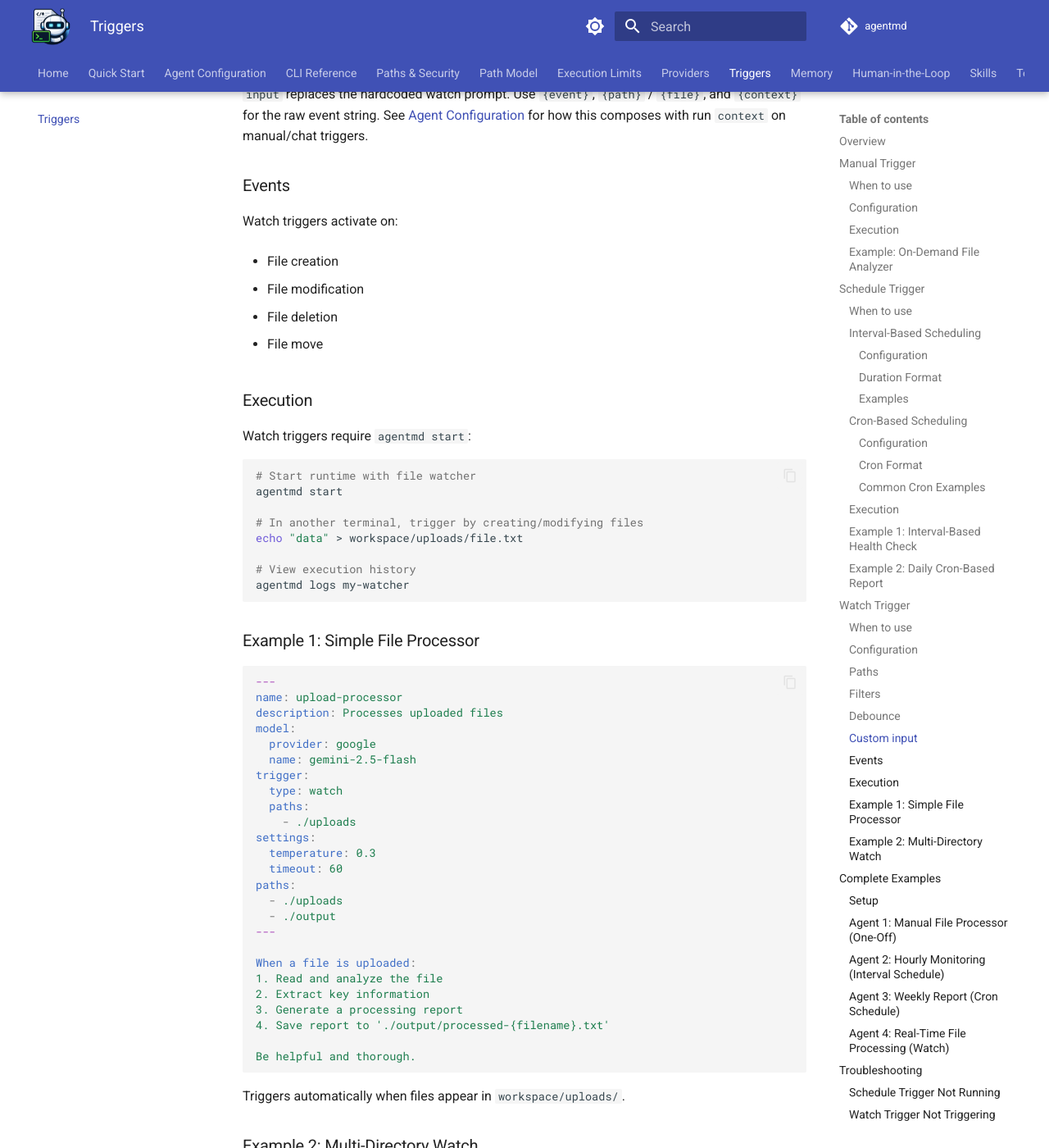
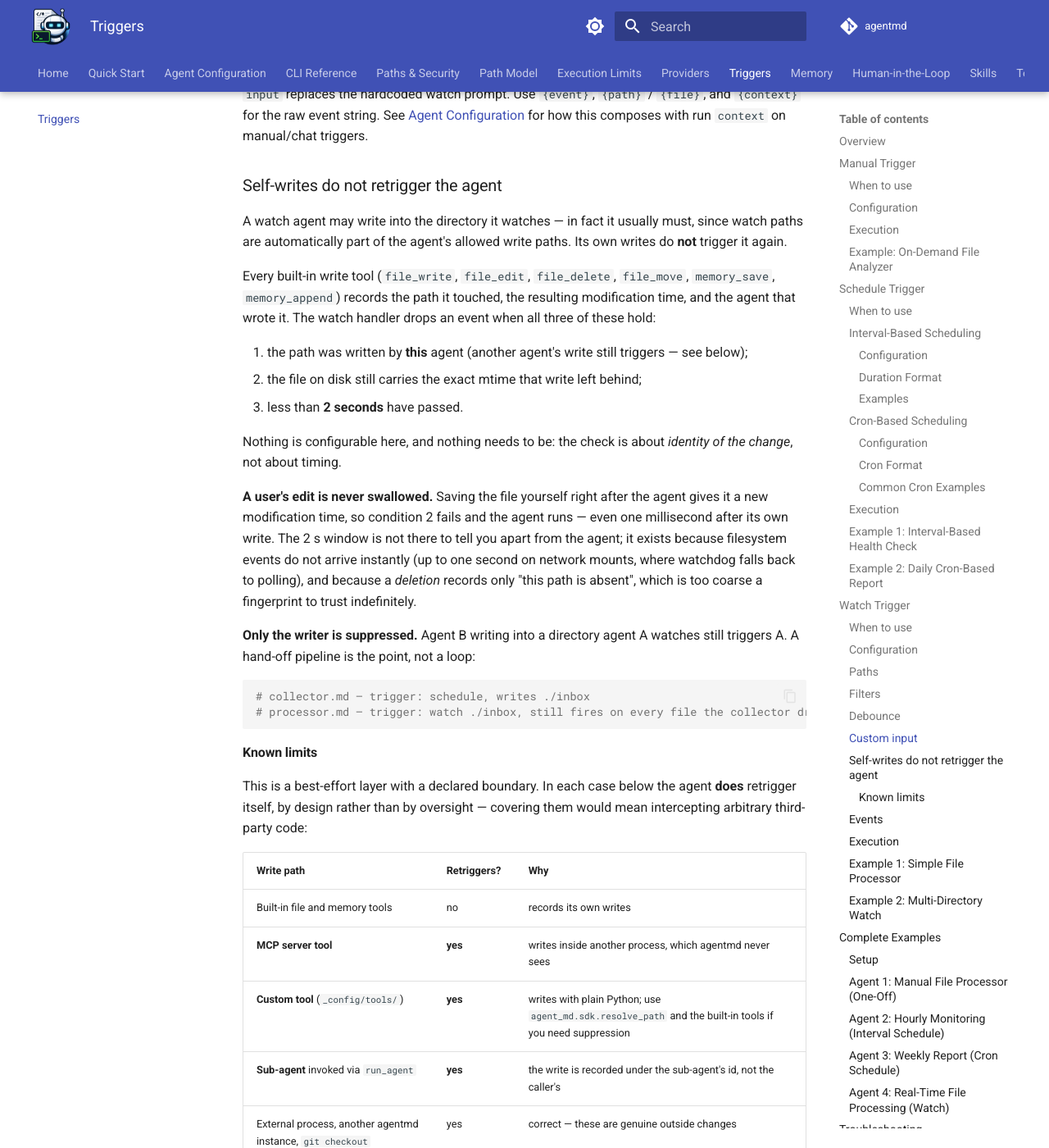
Before and after one commit to z-fab/agentmd, an MkDocs documentation site: the page built from docs/triggers.md, in a window 1280 px wide and 1400 px high, scrolled down 6648 px. Shown: the whole window at 82% size. Built offline with MkDocs 1.6.1 and Material for MkDocs 9.7.7, drawn with Linux system fonts in a browser that asks for light colours; comment, search, counter and statistics services are not loaded; the version menu is left out; some of the changed text lies outside the part shown.

Commit message:
docs(triggers): document self-write suppression and the boundary it stops at
Says what holds (own writes ignored, another agent's write still triggers, a
user's edit never swallowed because saving changes the mtime) and why the
window is 2s: filesystem events are not instant — up to a second on the
polling backend — and a deletion records only 'this path is absent', too
coarse to trust indefinitely.

The limits table is the point of the section: MCP tools, custom tools and
sub-agents do retrigger, by design rather than by oversight. Custom-tools doc
carries the same warning next to the SDK reference, which now lists
execution_id() and agent_id().

````diff
--- a/docs/triggers.md
+++ b/docs/triggers.md
@@ -299,6 +299,43 @@ trigger:
 ### Custom input
 
 `input` replaces the hardcoded watch prompt. Use `{event}`, `{path}` / `{file}`, and `{context}` for the raw event string. See [Agent Configuration](./agent-configuration.md#trigger) for how this composes with run `context` on manual/chat triggers.
+
+### Self-writes do not retrigger the agent
+
+A watch agent may write into the directory it watches — in fact it usually must, since watch paths are automatically part of the agent's allowed write paths. Its own writes do **not** trigger it again.
+
+Every built-in write tool (`file_write`, `file_edit`, `file_delete`, `file_move`, `memory_save`, `memory_append`) records the path it touched, the resulting modification time, and the agent that wrote it. The watch handler drops an event when all three of these hold:
+
+1. the path was written by **this** agent (another agent's write still triggers — see below);
+2. the file on disk still carries the exact mtime that write left behind;
+3. less than **2 seconds** have passed.
+
+Nothing is configurable here, and nothing needs to be: the check is about *identity of the change*, not about timing.
+
+**A user's edit is never swallowed.** Saving the file yourself right after the agent gives it a new modification time, so condition 2 fails and the agent runs — even one millisecond after its own write. The 2 s window is not there to tell you apart from the agent; it exists because filesystem events do not arrive instantly (up to one second on network mounts, where watchdog falls back to polling), and because a *deletion* records only "this path is absent", which is too coarse a fingerprint to trust indefinitely.
+
+**Only the writer is suppressed.** Agent B writing into a directory agent A watches still triggers A. A hand-off pipeline is the point, not a loop:
+
+```yaml
+# collector.md — trigger: schedule, writes ./inbox
+# processor.md — trigger: watch ./inbox, still fires on every file the collector drops
+```
+
+#### Known limits
+
+This is a best-effort layer with a declared boundary. In each case below the agent **does** retrigger itself, by design rather than by oversight — covering them would mean intercepting arbitrary third-party code:
+
+| Write path | Retriggers? | Why |
+|---|---|---|
+| Built-in file and memory tools | no | records its own writes |
+| **MCP server tool** | **yes** | writes inside another process, which agentmd never sees |
+| **Custom tool** (`_config/tools/`) | **yes** | writes with plain Python; use `agent_md.sdk.resolve_path` and the built-in tools if you need suppression |
+| **Sub-agent** invoked via `run_agent` | **yes** | the write is recorded under the sub-agent's id, not the caller's |
+| External process, another agentmd instance, `git checkout` | yes | correct — these are genuine outside changes |
+
+If an agent must write through one of the "yes" rows, keep it out of the loop the plain way: write to a directory the agent does not watch, or narrow `filters` so the produced files never match. A watch agent that writes into its own watched path via an MCP tool will run continuously.
+
+Causal tracking (execution depth, "which run caused this event") cannot substitute for any of this: a filesystem event carries no link back to the write that caused it, so every watch callback arrives as a fresh root.
 
 ### Events
 
````
Also changed, not shown: CHANGELOG.md (+1 -0 lines), docs/tools/custom-tools.md (+6 -1 lines).
